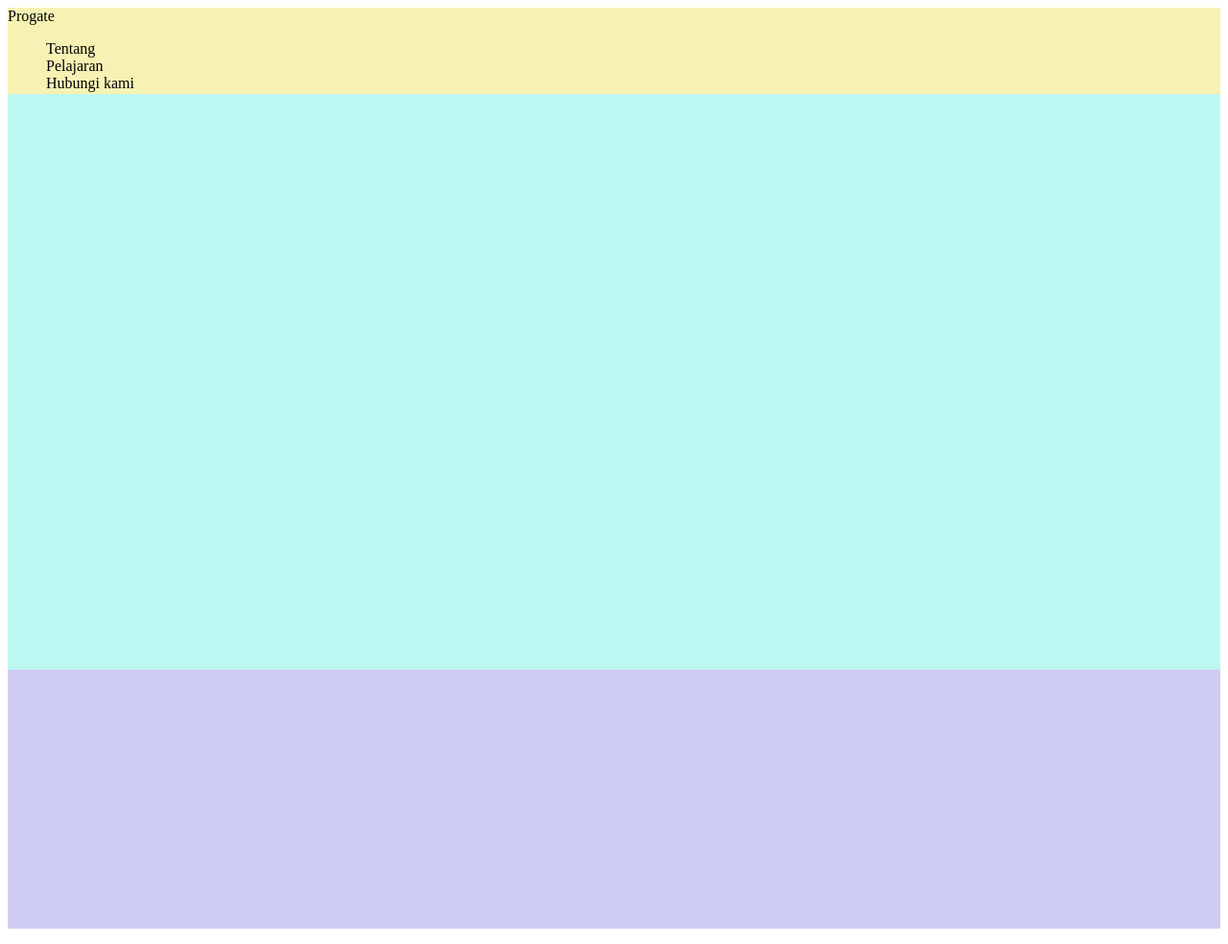
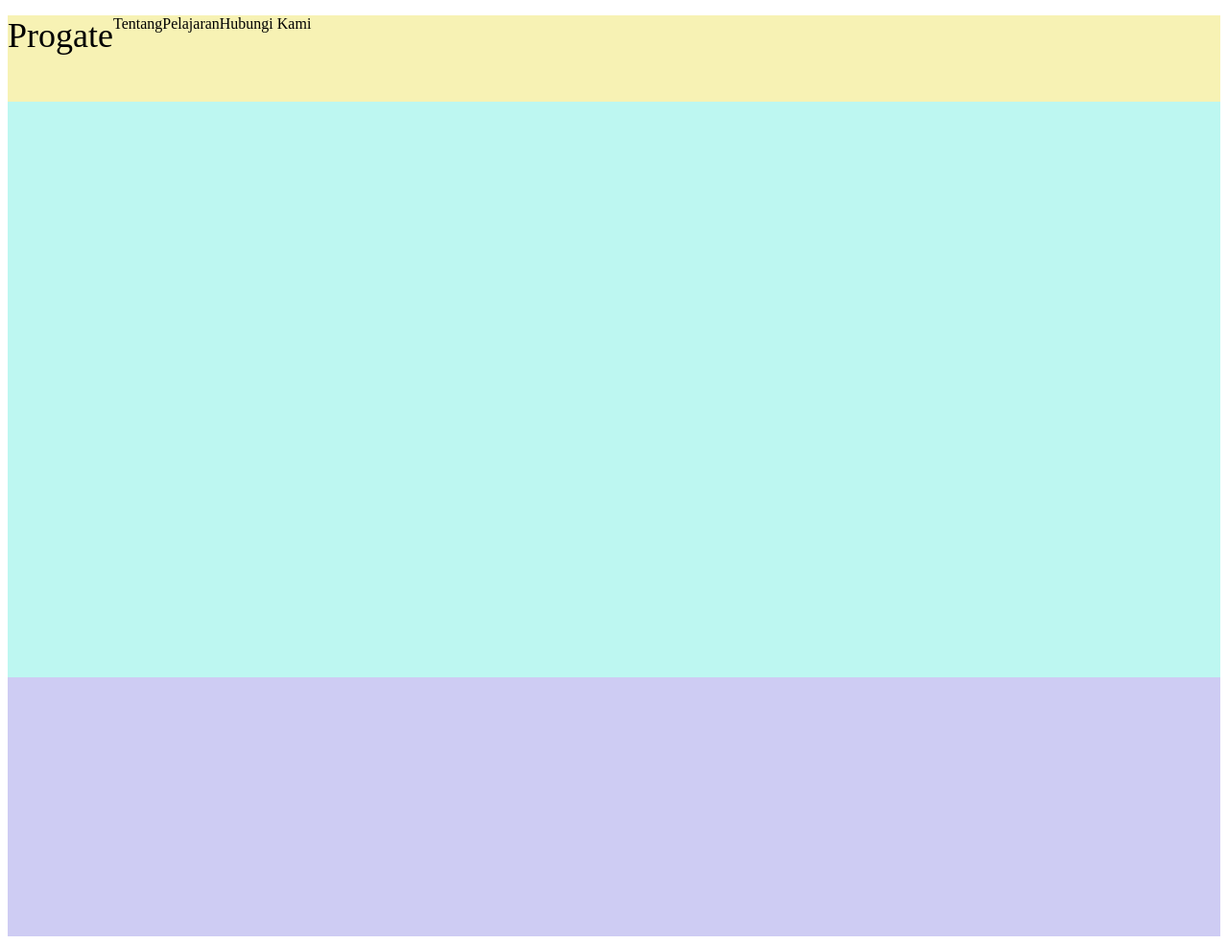
Before and after one commit to himawanTIF/htmlcss-1-progate, a plain HTML site: page index.html in a window 1280 px wide. Shown: the whole page at 96% size. Drawn offline with Linux system fonts and the light colour scheme.

Commit message:
Header
Layout Header

```diff
--- a/index.html
+++ b/index.html
@@ -2,29 +2,30 @@
 <html>
 
 <head>
-    <meta charset="utf-8" />
+    <meta charset="utf-8">
     <title>Progate</title>
-    <link rel="stylesheet" href="stylesheet.css" />
+    <link rel="stylesheet" href="stylesheet.css">
 </head>
 
 <body>
     <div class="header">
-        <!-- Tambahkan tag <div> dengan class "header-logo" -->
         <div class="header-logo">Progate</div>
-
-        <!-- Tambahkan tag <div> dengan class "header-list" -->
         <div class="header-list">
             <ul>
                 <li>Tentang</li>
                 <li>Pelajaran</li>
-                <li>Hubungi kami</li>
+                <li>Hubungi Kami</li>
             </ul>
         </div>
     </div>
 
-    <div class="main"></div>
+    <div class="main">
 
-    <div class="footer"></div>
+    </div>
+
+    <div class="footer">
+
+    </div>
 </body>
 
 </html>
--- a/stylesheet.css
+++ b/stylesheet.css
@@ -2,14 +2,21 @@ body {
     font-family: "Avenir Next";
 }
 
-/* Gunakan property list-style untuk menghilangkan bullet dari tag <li> */
 li {
     list-style: none;
+    /* Gantikan property float ke left */
+    float: left;
 }
 
 .header {
     background-color: #f7f2b4;
     height: 90px;
+}
+
+/* Gantikan font-size milik header-logo ke 36px, dan property float ke left */
+.header-logo {
+    font-size: 36px;
+    float: left;
 }
 
 .main {
```
